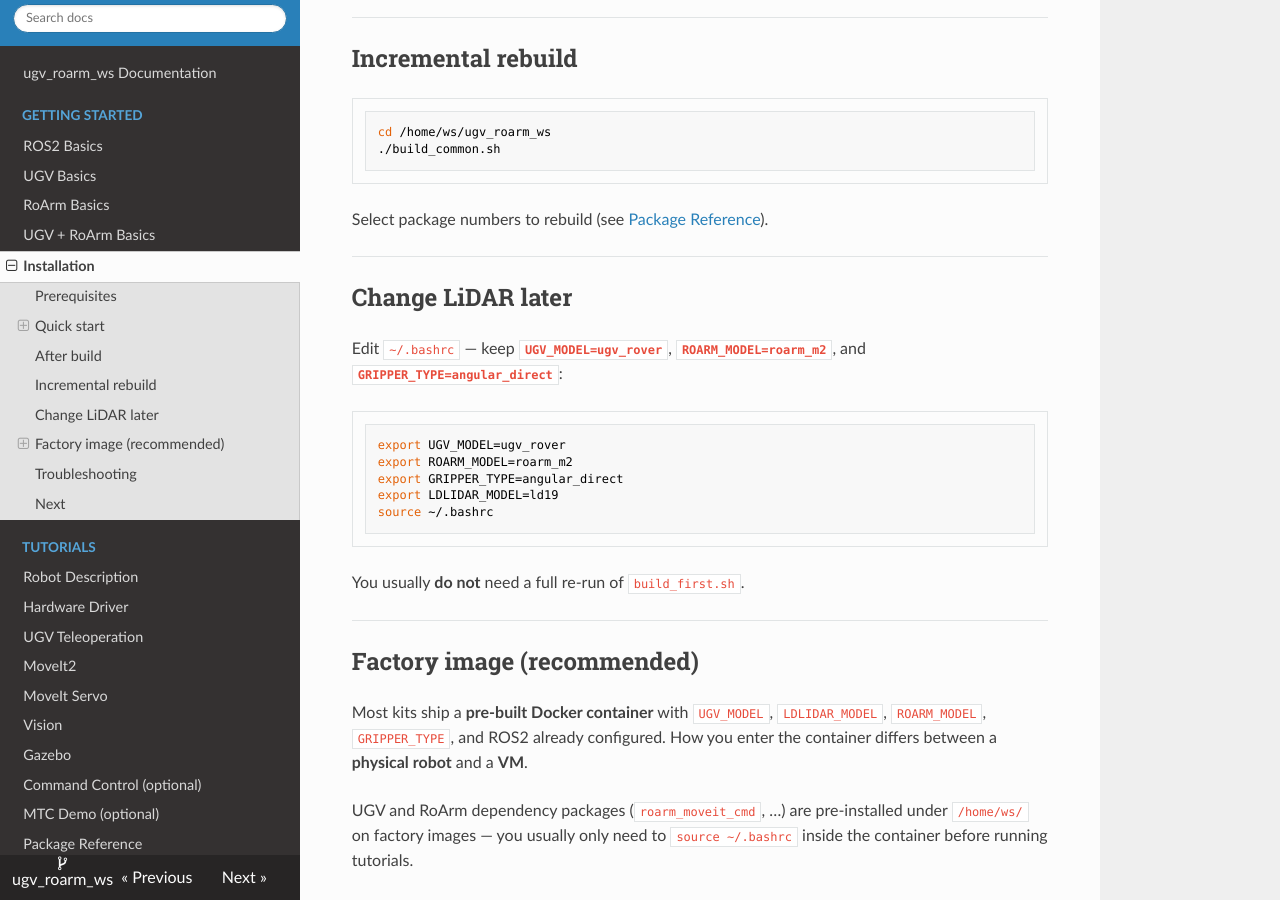
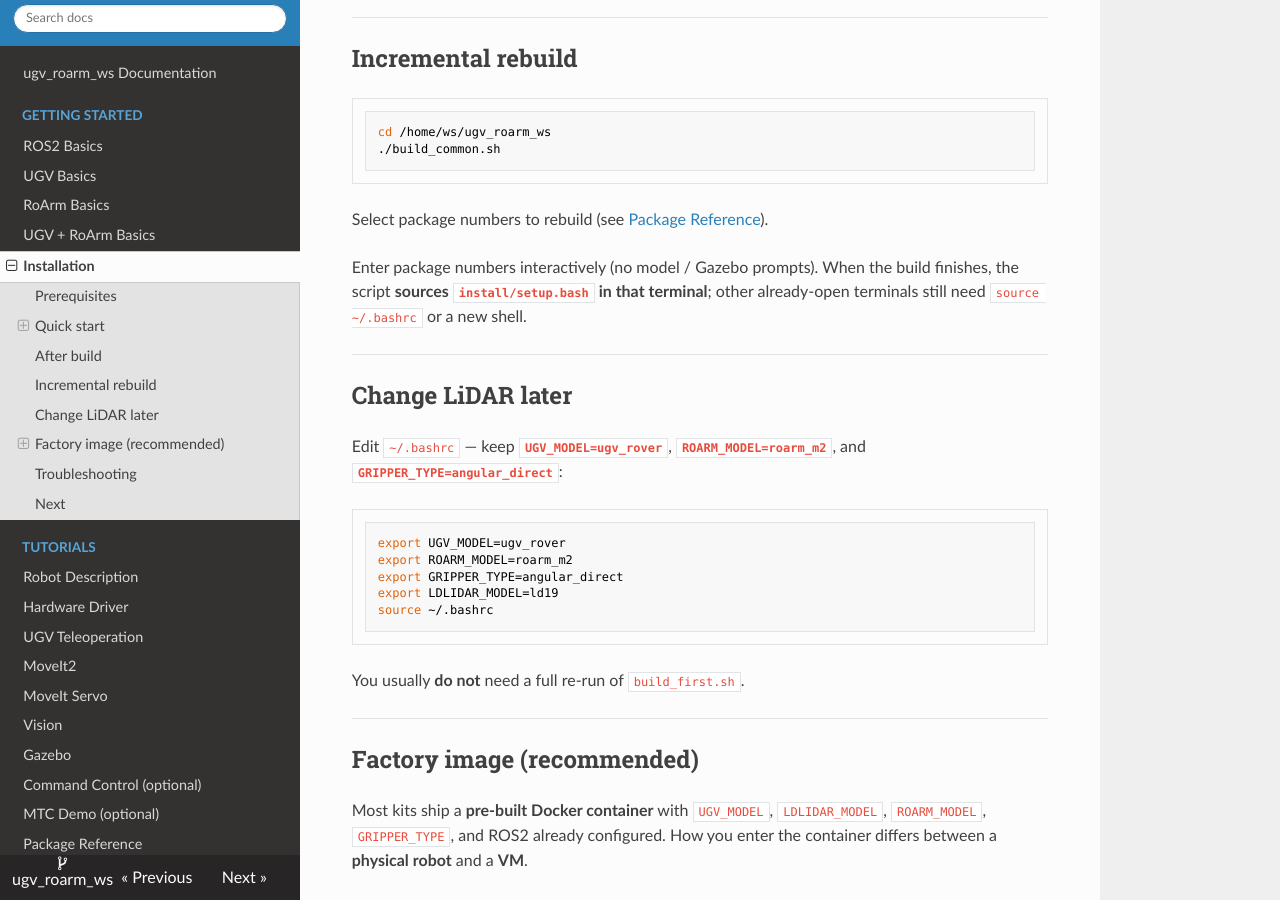
Before and after one commit to DUDULRX/ugv_roarm_ws, an MkDocs documentation site: the page built from docs/installation.md, in a window 1280 px wide and 900 px high, scrolled down 2380 px. Built offline with MkDocs 1.6.1, drawn with Linux system fonts in a browser that asks for light colours; nearby versions of some CDN libraries.

Commit message:
Compatible with the new version of Gazebo.

````diff
--- a/docs/installation.md
+++ b/docs/installation.md
@@ -97,6 +97,8 @@ cd /home/ws/ugv_roarm_ws
 ```
 
 Select package numbers to rebuild (see [Package Reference](packages.md)).
+
+Enter package numbers interactively (no model / Gazebo prompts). When the build finishes, the script **sources `install/setup.bash` in that terminal**; other already-open terminals still need `source ~/.bashrc` or a new shell.
 
 ---
 
````
Also changed, not shown: 4 other files.
